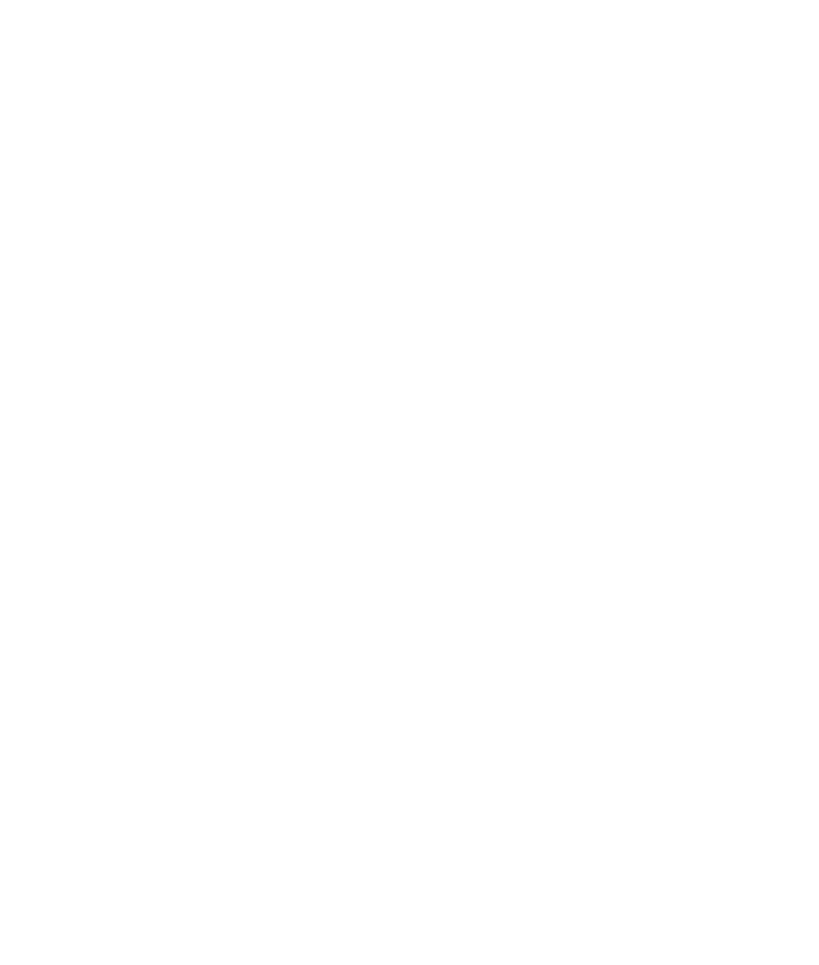
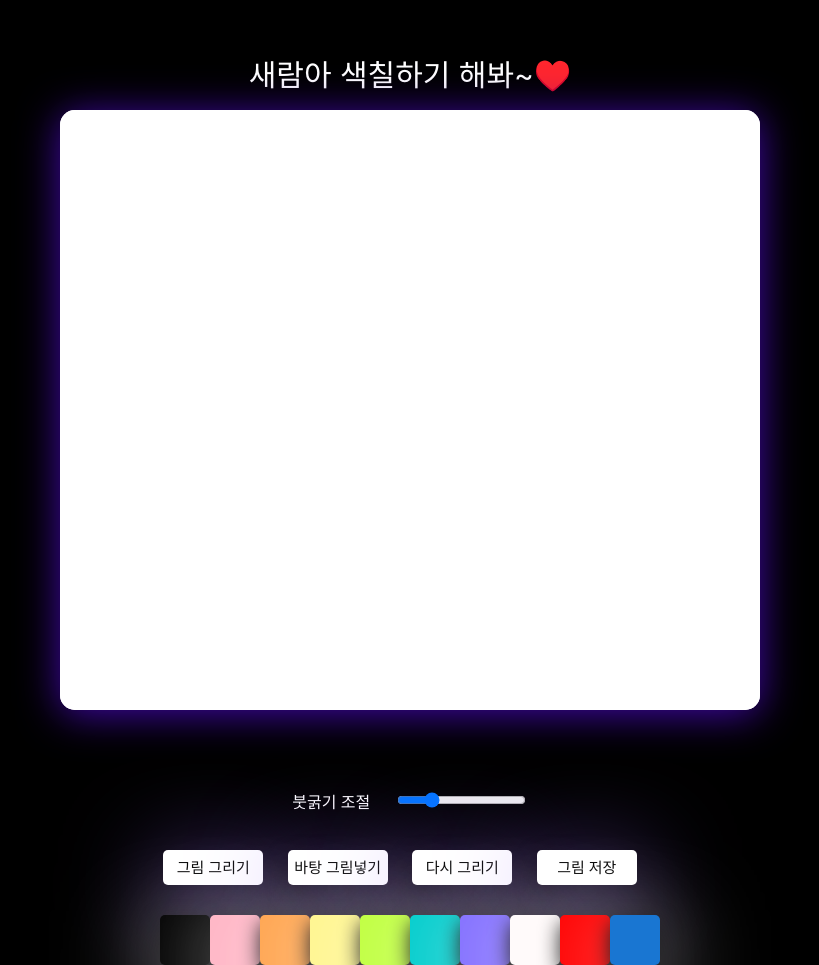
Before and after one commit to sujinhhh/Paint-JS, a plain HTML site: page index.html in a window 1280 px wide. Shown: the whole page, without its empty margins (230-1049 px from the left). Before the commit the page ends 800 px from the top, so only its background shows below. Drawn offline with Linux system fonts and the light colour scheme.

Commit message:
canvas_paint

```diff
--- a/app.js
+++ b/app.js
@@ -0,0 +1,125 @@
+const canvas = document.getElementById("jsCanvas");
+const ctx = canvas.getContext("2d");
+const colors = document.getElementsByClassName("jsColor");
+const range = document.getElementById("jsRange");
+const mode = document.getElementById("jsMode");
+const saveBtn = document.getElementById("jsSave");
+const reloadBtn = document.getElementById("jsReload");
+const backgroundImgBtn = document.getElementById("jsBackgroundImg");
+
+const INITIAL_COLOR = "#000000";
+
+canvas.width = 700;
+canvas.height = 600;
+
+ctx.fillStyle = "white";
+ctx.fillRect(0, 0, canvas.width, canvas.height);
+ctx.fillStyle = INITIAL_COLOR;
+ctx.strokeStyle = INITIAL_COLOR;
+ctx.lineWidth = 2.5;
+
+let painting = false;
+let filling = false;
+
+function stopPaintng() {
+  painting = false;
+}
+
+function startPainting() {
+  painting = true;
+}
+
+function mouseMove(event) {
+  const x = event.offsetX;
+
+  const y = event.offsetY;
+
+  if (!painting) {
+    ctx.beginPath();
+    ctx.moveTo(x, y);
+  } else {
+    ctx.lineTo(x, y);
+    ctx.stroke();
+  }
+}
+
+function handleColorClick(event) {
+  const color = event.target.style.backgroundColor;
+  ctx.strokeStyle = color;
+  ctx.fillStyle = color;
+}
+
+function handleRangeChange(event) {
+  const size = event.target.value;
+  ctx.lineWidth = size;
+}
+
+function handleModeClick(event) {
+  if (filling === true) {
+    filling = false;
+    mode.innerText = "바탕색 채우기";
+  } else {
+    filling = true;
+    mode.innerText = "그림 그리기";
+  }
+}
+
+function handleCanvasClick() {
+  if (filling) {
+    ctx.fillRect(0, 0, canvas.width, canvas.height);
+  }
+}
+
+function handleSaveClick() {
+  const image = canvas.toDataURL("");
+  const link = document.createElement("a");
+  link.href = image;
+  link.download = "seram";
+  link.click();
+}
+
+function handleReload() {
+  location.reload();
+}
+
+function handleImage() {
+  const image = new Image();
+  const number = Math.floor(Math.random() * 10);
+
+  image.src = `${number + 1}.jpg`;
+  console.log(image.src);
+
+  ctx.drawImage(image, 0, 0, 700, 600);
+}
+
+if (canvas) {
+  canvas.addEventListener("mousemove", mouseMove);
+  canvas.addEventListener("mousedown", startPainting);
+  canvas.addEventListener("mouseup", stopPaintng);
+  canvas.addEventListener("mouseleave", stopPaintng);
+  canvas.addEventListener("click", handleCanvasClick);
+  canvas.addEventListener("click", handleCanvasClick);
+}
+
+Array.from(colors).forEach((color) =>
+  color.addEventListener("click", handleColorClick)
+);
+
+if (range) {
+  range.addEventListener("input", handleRangeChange);
+}
+
+if (mode) {
+  mode.addEventListener("click", handleModeClick);
+}
+
+if (saveBtn) {
+  saveBtn.addEventListener("click", handleSaveClick);
+}
+
+if (reloadBtn) {
+  reloadBtn.addEventListener("click", handleReload);
+}
+if (backgroundImgBtn) {
+  backgroundImgBtn.addEventListener("click", handleImage);
+}
--- a/index.html
+++ b/index.html
@@ -7,6 +7,71 @@
     <title>Document</title>
   </head>
   <body>
+    <header>
+      <h1>새람아 색칠하기 해봐~♥️</h1>
+    </header>
+    <canvas id="jsCanvas" class="canvas"></canvas>
+    <div class="controls">
+      <div class="controls_range">
+        <span>붓굵기 조절</span>
+        <input
+          type="range"
+          id="jsRange"
+          min="0.1"
+          max="10"
+          value="2.5"
+          step="0.1"
+        />
+      </div>
+      <div class="controls_btns">
+        <button id="jsMode">그림 그리기</button>
+        <button id="jsBackgroundImg">바탕 그림넣기</button>
+        <button id="jsReload">다시 그리기</button>
+        <button id="jsSave">그림 저장</button>
+      </div>
+      <div class="controls_colors" id="jsColors">
+        <div
+          class="control_color jsColor"
+          style="background-color: #000000;"
+        ></div>
+        <div
+          class="control_color jsColor"
+          style="background-color: #ffb5c5;"
+        ></div>
+        <div
+          class="control_color jsColor"
+          style="background-color: #ffa54f;"
+        ></div>
+        <div
+          class="control_color jsColor"
+          style="background-color: #fff68f;"
+        ></div>
+        <div
+          class="control_color jsColor"
+          style="background-color: #c0ff3e;"
+        ></div>
+        <div
+          class="control_color jsColor"
+          style="background-color: #00cdcd;"
+        ></div>
+        <div
+          class="control_color jsColor"
+          style="background-color: #836fff;"
+        ></div>
+        <div
+          class="control_color jsColor"
+          style="background-color: #fffafa;"
+        ></div>
+        <div
+          class="control_color jsColor"
+          style="background-color: #ff0000;"
+        ></div>
+        <div
+          class="control_color jsColor"
+          style="background-color: #1976d2;"
+        ></div>
+      </div>
+    </div>
     <script src="app.js"></script>
   </body>
 </html>
--- /dev/null
+++ b/reset.css
@@ -0,0 +1,129 @@
+/* http://meyerweb.com/eric/tools/css/reset/
+   v2.0 | 20110126
+   License: none (public domain)
+*/
+
+html,
+body,
+div,
+span,
+applet,
+object,
+iframe,
+h1,
+h2,
+h3,
+h4,
+h5,
+h6,
+p,
+blockquote,
+pre,
+a,
+abbr,
+acronym,
+address,
+big,
+cite,
+code,
+del,
+dfn,
+em,
+img,
+ins,
+kbd,
+q,
+s,
+samp,
+small,
+strike,
+strong,
+sub,
+sup,
+tt,
+var,
+b,
+u,
+i,
+center,
+dl,
+dt,
+dd,
+ol,
+ul,
+li,
+fieldset,
+form,
+label,
+legend,
+table,
+caption,
+tbody,
+tfoot,
+thead,
+tr,
+th,
+td,
+article,
+aside,
+canvas,
+details,
+embed,
+figure,
+figcaption,
+footer,
+header,
+hgroup,
+menu,
+nav,
+output,
+ruby,
+section,
+summary,
+time,
+mark,
+audio,
+video {
+  margin: 0;
+  padding: 0;
+  border: 0;
+  font-size: 100%;
+  font: inherit;
+  vertical-align: baseline;
+}
+/* HTML5 display-role reset for older browsers */
+article,
+aside,
+details,
+figcaption,
+figure,
+footer,
+header,
+hgroup,
+menu,
+nav,
+section {
+  display: block;
+}
+body {
+  line-height: 1;
+}
+ol,
+ul {
+  list-style: none;
+}
+blockquote,
+q {
+  quotes: none;
+}
+blockquote:before,
+blockquote:after,
+q:before,
+q:after {
+  content: "";
+  content: none;
+}
+table {
+  border-collapse: collapse;
+  border-spacing: 0;
+}
--- a/styles.css
+++ b/styles.css
@@ -0,0 +1,76 @@
+@import "reset.css";
+body {
+  background-color: black;
+  font-family: -apple-system, BlinkMacSystemFont, "Segoe UI", Roboto, Oxygen,
+    Ubuntu, Cantarell, "Open Sans", "Helvetica Neue", sans-serif;
+  display: flex;
+  flex-direction: column;
+  align-items: center;
+  padding-top: 60px;
+  color: white;
+}
+
+h1 {
+  color: white;
+  font-size: 30px;
+  padding-bottom: 20px;
+}
+
+.canvas {
+  width: 700px;
+  height: 600px;
+  background-color: white;
+  border-radius: 15px;
+  box-shadow: 0 4px 40px rgb(66, 8, 173), 0 3px 20px black;
+}
+
+.controls {
+  margin-top: 80px;
+  display: flex;
+  flex-direction: column;
+  align-items: center;
+}
+
+.controls .controls_btns {
+  margin-bottom: 30px;
+}
+
+.controls_btns button {
+  all: unset;
+  cursor: pointer;
+  background-color: white;
+  padding: 10px 0px;
+  margin-right: 20px;
+  width: 100px;
+  text-align: center;
+  border-radius: 5px;
+  box-shadow: 0 20px 100px rgb(152, 105, 245), 0 8px 20px black;
+  text-transform: uppercase;
+  font-weight: 500;
+  font-size: 15px;
+  color: black;
+}
+.controls_btns button:active {
+  transform: scale(1.1);
+  font-weight: 800;
+}
+
+.controls .controls_colors {
+  display: flex;
+}
+
+.controls_colors .control_color {
+  width: 50px;
+  height: 50px;
+  border-radius: 5px;
+  cursor: pointer;
+  box-shadow: 0 20px 100px white, 0 8px 20px black;
+}
+
+.controls .controls_range {
+  margin-bottom: 40px;
+}
+
+span {
+  padding-right: 20px;
+}
```
Also changed, not shown: 1.jpg (added), 10.JPG (added), 11.JPG (added), 3.jpg (added), 4.JPG (added), 5.JPG (added), 7.JPG (added), 9.JPG (added), 3 other files.
